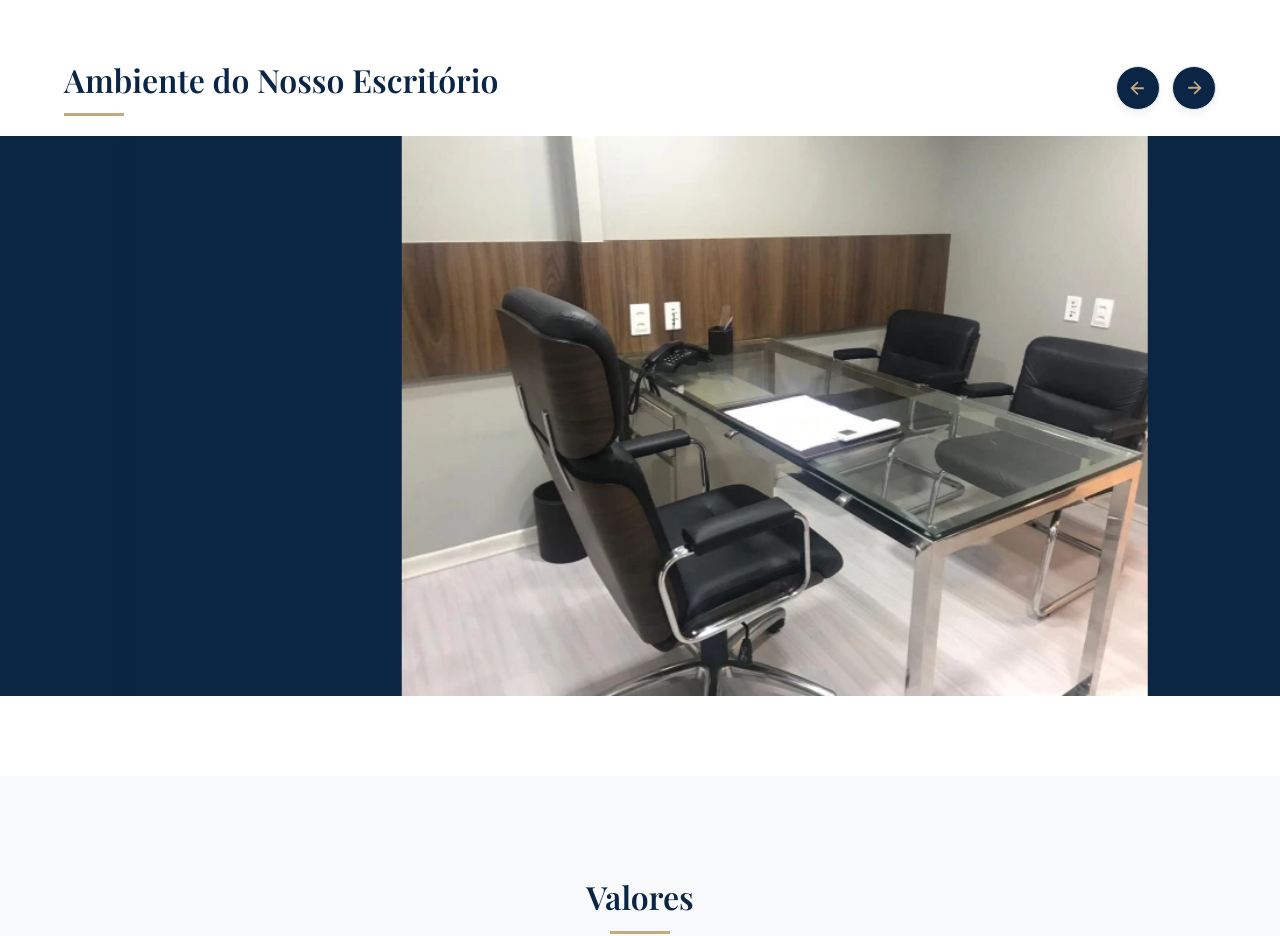
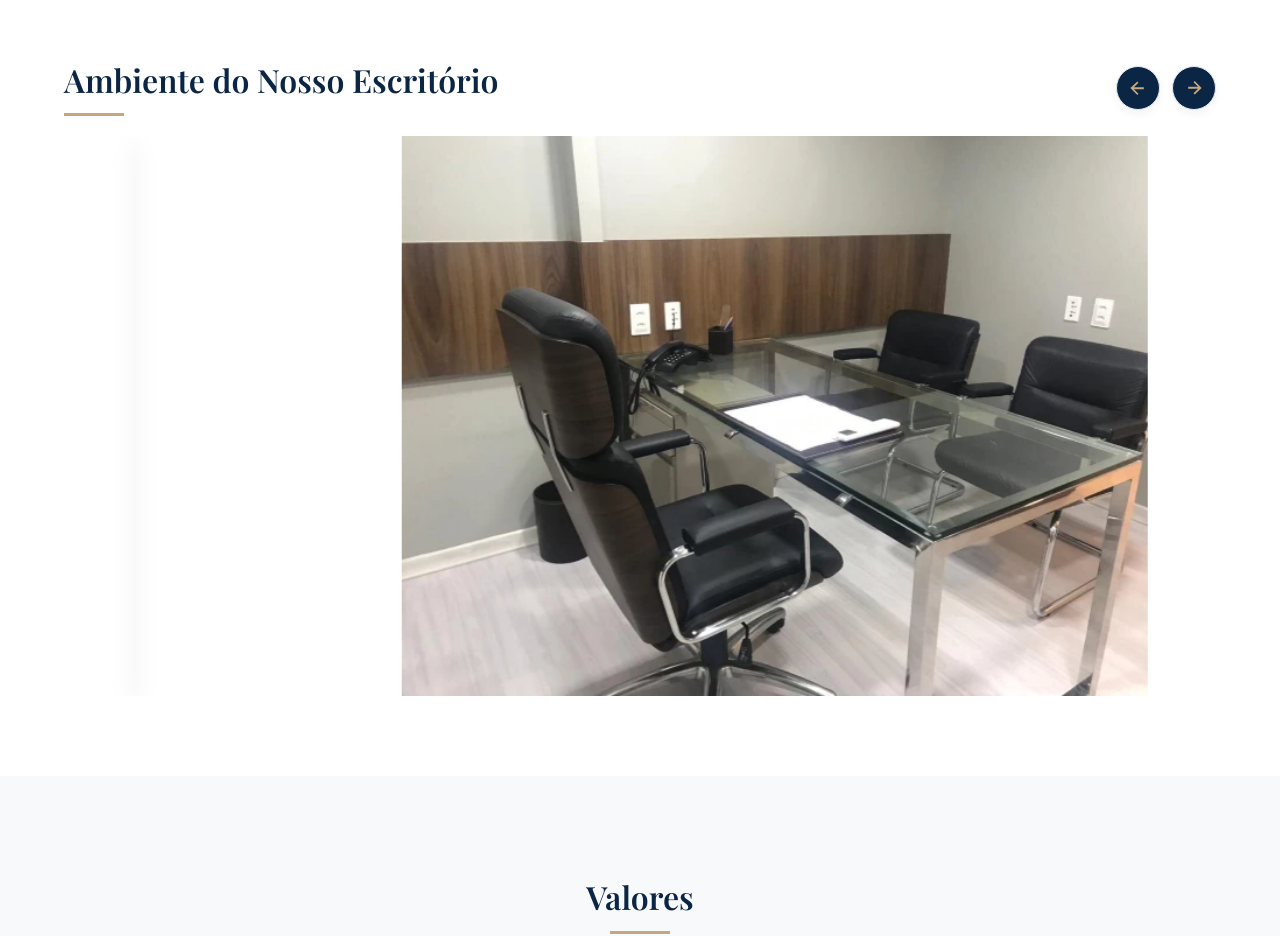
Before and after one commit to rodrigoparenteadvogados/inicio, a website: page o-escritorio.html in a window 1280 px wide. Shown: the part 940-1876 px from the top of the page. Drawn offline with nearby package versions, Linux system fonts and the light colour scheme; a web font is replaced by a local one.

Commit message:
Remove blue letterbox background from gallery cards and make it transparent to blend with page normal background

```diff
--- a/css/style.css
+++ b/css/style.css
@@ -1847,7 +1847,7 @@ textarea.form-control {
   overflow: hidden;
   box-shadow: 0 8px 30px rgba(0,0,0,0.05);
   border: none;
-  background: #0b2545; /* Brand primary color for letterboxing */
+  background: transparent;
   height: 560px;
   transition: var(--transition-normal);
 }
--- a/src/css/style.css
+++ b/src/css/style.css
@@ -1847,7 +1847,7 @@ textarea.form-control {
   overflow: hidden;
   box-shadow: 0 8px 30px rgba(0,0,0,0.05);
   border: none;
-  background: #0b2545; /* Brand primary color for letterboxing */
+  background: transparent;
   height: 560px;
   transition: var(--transition-normal);
 }
```
